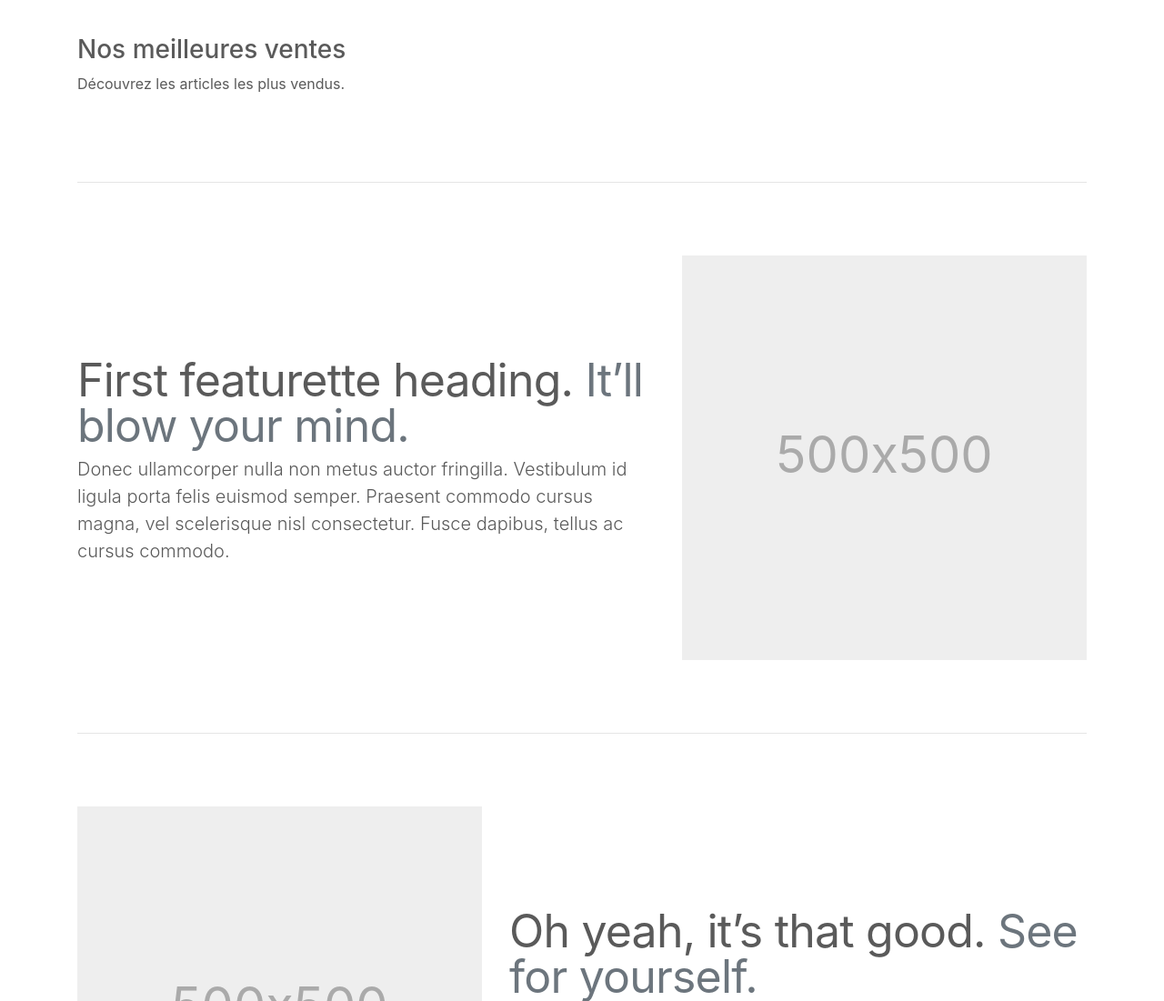
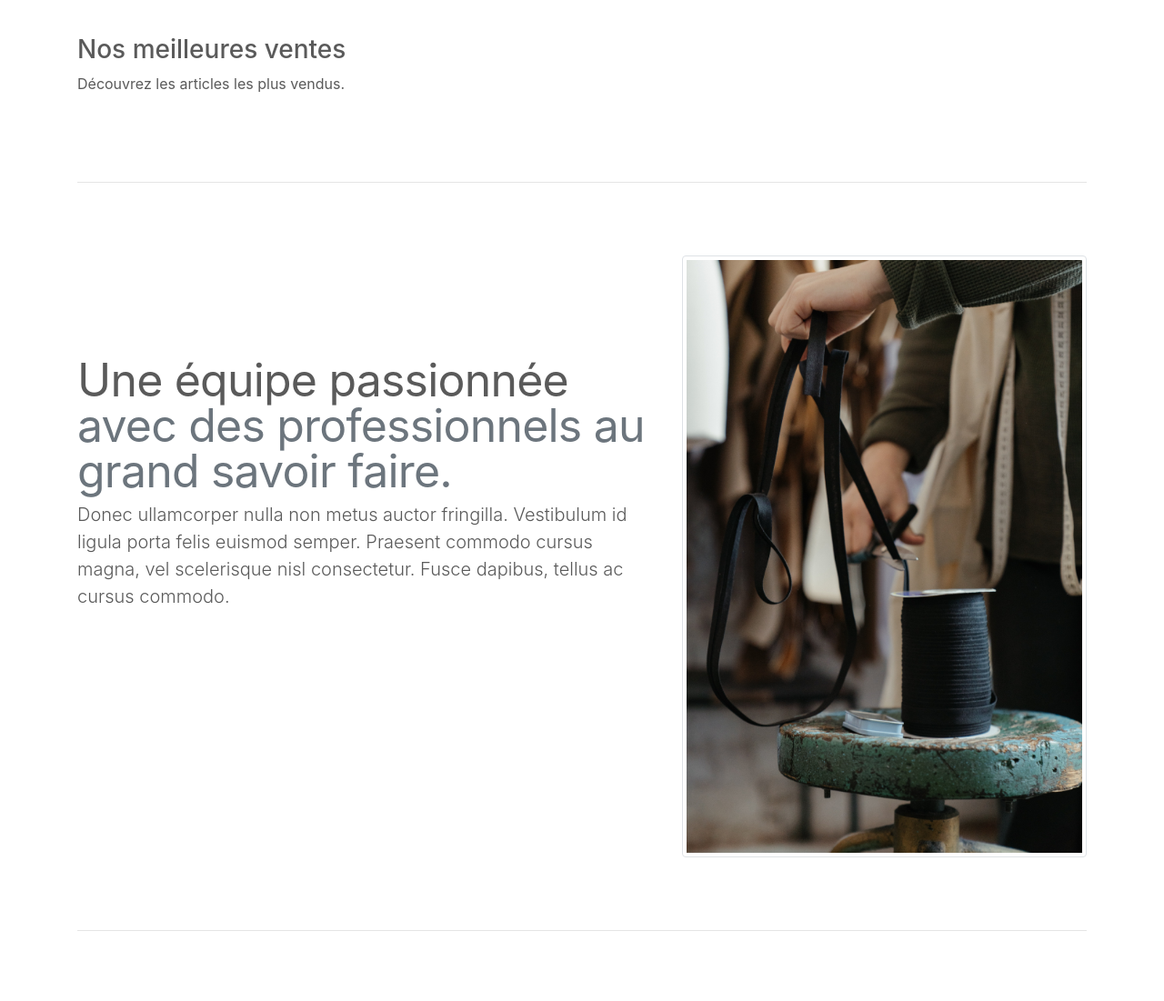
Before and after one commit to Mehdimosteghanemi/Mon-site-e-commerce, a Symfony app: template templates/home/index.html.twig in a window 1280 px wide. Shown: the part 74-1175 px from the top of the page at 91% size. Run offline with Twig, Linux system fonts and the light colour scheme; the template is opened without the code that fills it, so the values that code supplies are empty; some libraries are stand-ins or nearby versions.

Commit message:
adding images and text to the body of the home page

```diff
--- a/templates/home/index.html.twig
+++ b/templates/home/index.html.twig
@@ -23,11 +23,11 @@
 
     <div class="row featurette">
         <div class="col-md-7">
-            <h2 class="featurette-heading">First featurette heading. <span class="text-muted">It’ll blow your mind.</span></h2>
+            <h2 class="featurette-heading">Une équipe passionnée <span class="text-muted">avec des professionnels au grand savoir faire.</span></h2>
             <p class="lead">Donec ullamcorper nulla non metus auctor fringilla. Vestibulum id ligula porta felis euismod semper. Praesent commodo cursus magna, vel scelerisque nisl consectetur. Fusce dapibus, tellus ac cursus commodo.</p>
         </div>
         <div class="col-md-5">
-            <svg class="bd-placeholder-img bd-placeholder-img-lg featurette-image img-fluid mx-auto" width="500" height="500" xmlns="http://www.w3.org/2000/svg" preserveAspectRatio="xMidYMid slice" focusable="false" role="img" aria-label="Placeholder: 500x500"><title>Placeholder</title><rect width="100%" height="100%" fill="#eee"/><text x="50%" y="50%" fill="#aaa" dy=".3em">500x500</text></svg>
+            <img src=" {{ asset('assets/img/couturier.jpg') }}" class="img-fluid img-thumbnail" alt="Un savoir faire Français">
         </div>
     </div>
 
@@ -35,27 +35,15 @@
 
     <div class="row featurette">
         <div class="col-md-7 order-md-2">
-            <h2 class="featurette-heading">Oh yeah, it’s that good. <span class="text-muted">See for yourself.</span></h2>
+            <h2 class="featurette-heading">Venez à notre rencontre dans nos différentes boutiques <span class="text-muted">en France.</span></h2>
             <p class="lead">Donec ullamcorper nulla non metus auctor fringilla. Vestibulum id ligula porta felis euismod semper. Praesent commodo cursus magna, vel scelerisque nisl consectetur. Fusce dapibus, tellus ac cursus commodo.</p>
         </div>
         <div class="col-md-5 order-md-1">
-            <svg class="bd-placeholder-img bd-placeholder-img-lg featurette-image img-fluid mx-auto" width="500" height="500" xmlns="http://www.w3.org/2000/svg" preserveAspectRatio="xMidYMid slice" focusable="false" role="img" aria-label="Placeholder: 500x500"><title>Placeholder</title><rect width="100%" height="100%" fill="#eee"/><text x="50%" y="50%" fill="#aaa" dy=".3em">500x500</text></svg>
+            <img src=" {{ asset('assets/img/stoyak.jpg') }}" class="img-fluid img-thumbnail" alt="Une boutique ouverte toute l'année">
         </div>
     </div>
 
-    <hr class="featurette-divider">
 
-    <div class="row featurette">
-        <div class="col-md-7">
-            <h2 class="featurette-heading">And lastly, this one. <span class="text-muted">Checkmate.</span></h2>
-            <p class="lead">Donec ullamcorper nulla non metus auctor fringilla. Vestibulum id ligula porta felis euismod semper. Praesent commodo cursus magna, vel scelerisque nisl consectetur. Fusce dapibus, tellus ac cursus commodo.</p>
-        </div>
-        <div class="col-md-5">
-            <svg class="bd-placeholder-img bd-placeholder-img-lg featurette-image img-fluid mx-auto" width="500" height="500" xmlns="http://www.w3.org/2000/svg" preserveAspectRatio="xMidYMid slice" focusable="false" role="img" aria-label="Placeholder: 500x500"><title>Placeholder</title><rect width="100%" height="100%" fill="#eee"/><text x="50%" y="50%" fill="#aaa" dy=".3em">500x500</text></svg>
-        </div>
-    </div>
-
-    <hr class="featurette-divider">
 
     <!-- /END THE FEATURETTES -->
 {% endblock %}
```
Also changed, not shown: public/assets/img/couturier.jpg (added), public/assets/img/magasin.jpg (added), 6 other files.
